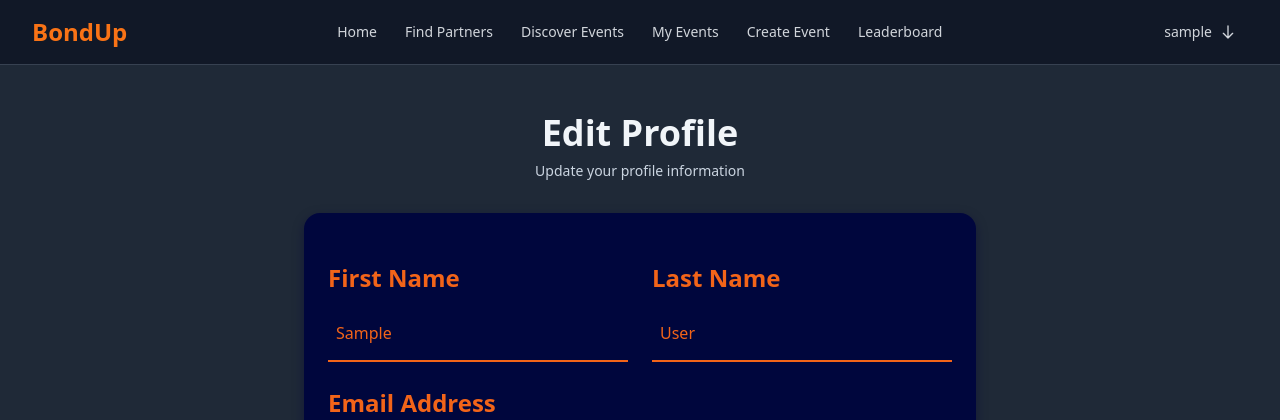
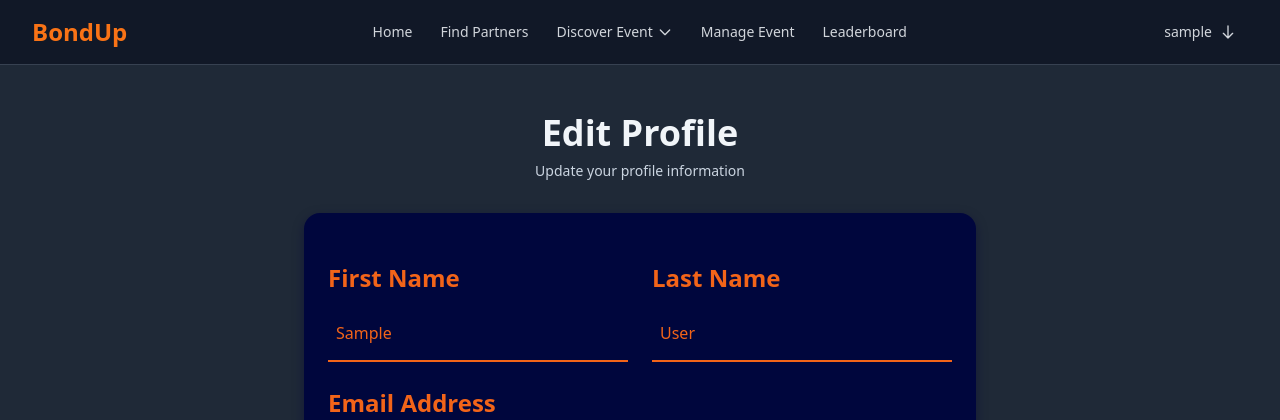
Before and after one commit to pbp-kelompok-e5/sigma-app, a Django app: page /profile/update/ in a window 1280 px wide. Shown: the top 420 px of the page. Run offline with Django 5.2, Linux system fonts and the light colour scheme; the visitor is signed in with stand-in values (Sample User, id 1); some libraries are stand-ins or nearby versions.

Commit message:
feat: modified navbar

```diff
--- a/templates/components/navbar.html
+++ b/templates/components/navbar.html
@@ -19,14 +19,26 @@
                     <a href="{% url 'partner_matching:browse_user' %}" class="px-3 py-2 rounded-md text-sm font-medium text-gray-300 hover:bg-gray-800 hover:text-white transition duration-200">
                         Find Partners
                     </a>
-                    <a href="{% url 'event_discovery:show_event' %}" class="px-3 py-2 rounded-md text-sm font-medium text-gray-300 hover:bg-gray-800 hover:text-white transition duration-200">
-                        Discover Events
+                    <!-- Discover Event Dropdown -->
+                    <div class="relative group">
+                        <button class="px-3 py-2 rounded-md text-sm font-medium text-gray-300 hover:bg-gray-800 hover:text-white transition duration-200 flex items-center space-x-1">
+                            <span>Discover Event</span>
+                            <svg class="w-4 h-4" fill="none" stroke="currentColor" viewBox="0 0 24 24">
+                                <path stroke-linecap="round" stroke-linejoin="round" stroke-width="2" d="M19 9l-7 7-7-7"></path>
+                            </svg>
+                        </button>
+                        <!-- Dropdown Menu -->
+                        <div class="absolute left-0 mt-0 w-48 bg-gray-800 rounded-md shadow-lg opacity-0 invisible group-hover:opacity-100 group-hover:visible transition duration-200 z-50">
+                            <a href="{% url 'event_discovery:show_event' %}" class="block px-4 py-2 text-sm text-gray-300 hover:bg-gray-700 hover:text-white rounded-t-md">
+                                Find Event
                             </a>
-                    <a href="{% url 'event_discovery:show_my_event' %}" class="px-3 py-2 rounded-md text-sm font-medium text-gray-300 hover:bg-gray-800 hover:text-white transition duration-200">
-                        My Events
+                            <a href="{% url 'event_discovery:show_my_event' %}" class="block px-4 py-2 text-sm text-gray-300 hover:bg-gray-700 hover:text-white rounded-b-md">
+                                Joined Event
                             </a>
-                    <a href="{% url 'event_management:create_event' %}" class="px-3 py-2 rounded-md text-sm font-medium text-gray-300 hover:bg-gray-800 hover:text-white transition duration-200">
-                        Create Event
+                        </div>
+                    </div>
+                    <a href="{% url 'event_management:my_events' %}" class="px-3 py-2 rounded-md text-sm font-medium text-gray-300 hover:bg-gray-800 hover:text-white transition duration-200">
+                        Manage Event
                     </a>
                     <a href="{% url 'leaderboard:leaderboard' %}" class="px-3 py-2 rounded-md text-sm font-medium text-gray-300 hover:bg-gray-800 hover:text-white transition duration-200">
                         Leaderboard
@@ -93,14 +105,18 @@
                 <a href="{% url 'partner_matching:browse_user' %}" class="block px-3 py-2 rounded-md text-base font-medium text-gray-300 hover:bg-gray-800 hover:text-white transition duration-200">
                     Find Partners
                 </a>
+                <!-- Discover Event Section -->
+                <div class="pl-3">
+                    <p class="px-3 py-2 text-sm font-semibold text-gray-400">Discover Event</p>
                     <a href="{% url 'event_discovery:show_event' %}" class="block px-3 py-2 rounded-md text-base font-medium text-gray-300 hover:bg-gray-800 hover:text-white transition duration-200">
-                    Discover Events
+                        Find Event
                     </a>
                     <a href="{% url 'event_discovery:show_my_event' %}" class="block px-3 py-2 rounded-md text-base font-medium text-gray-300 hover:bg-gray-800 hover:text-white transition duration-200">
-                    My Events
+                        Joined Event
                     </a>
-                <a href="{% url 'event_management:create_event' %}" class="block px-3 py-2 rounded-md text-base font-medium text-gray-300 hover:bg-gray-800 hover:text-white transition duration-200">
-                    Create Event
+                </div>
+                <a href="{% url 'event_management:my_events' %}" class="block px-3 py-2 rounded-md text-base font-medium text-gray-300 hover:bg-gray-800 hover:text-white transition duration-200">
+                    Manage Event
                 </a>
                 <a href="{% url 'leaderboard:leaderboard' %}" class="block px-3 py-2 rounded-md text-base font-medium text-gray-300 hover:bg-gray-800 hover:text-white transition duration-200">
                     Leaderboard
```
Lines whose indentation alone changed are shown as unchanged.
